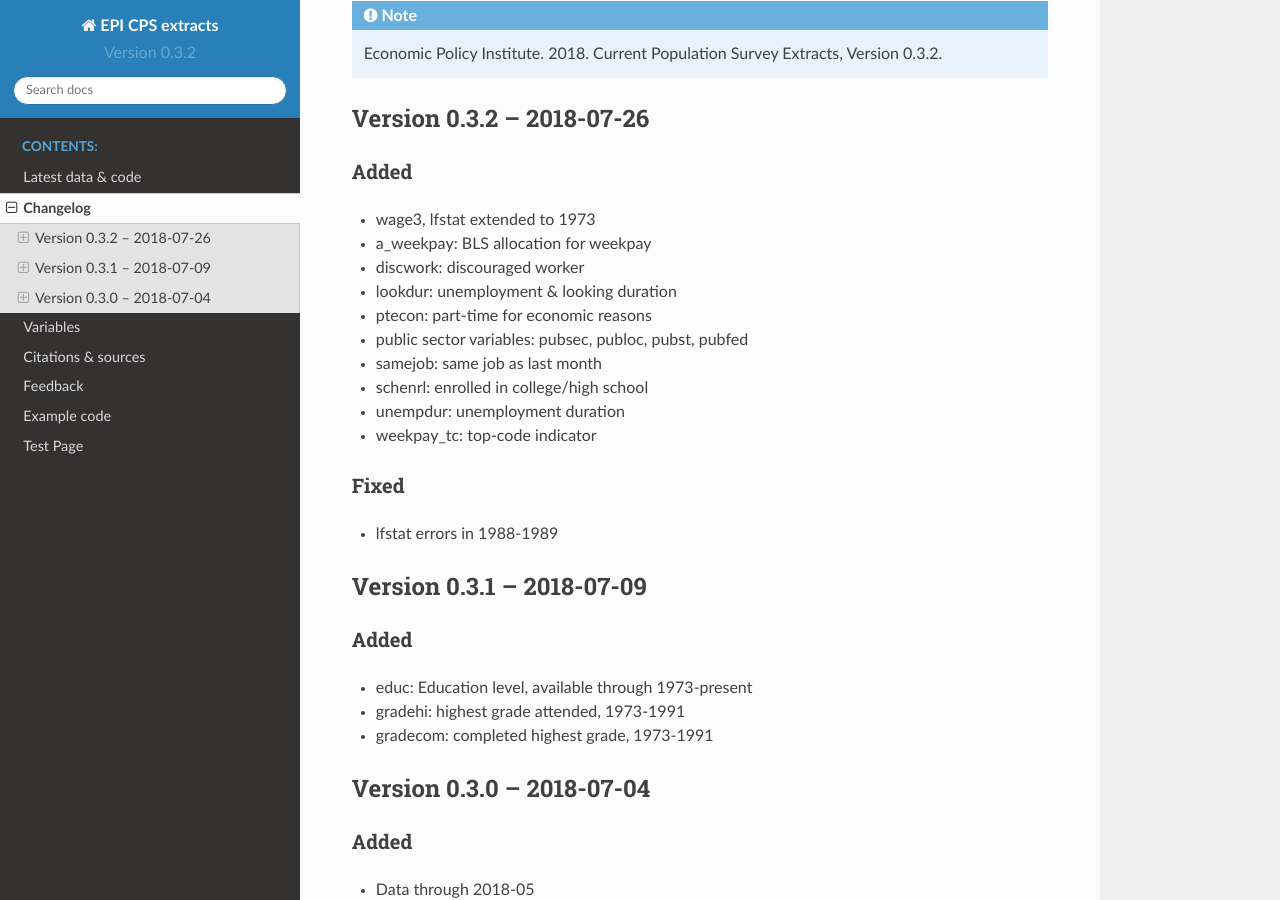
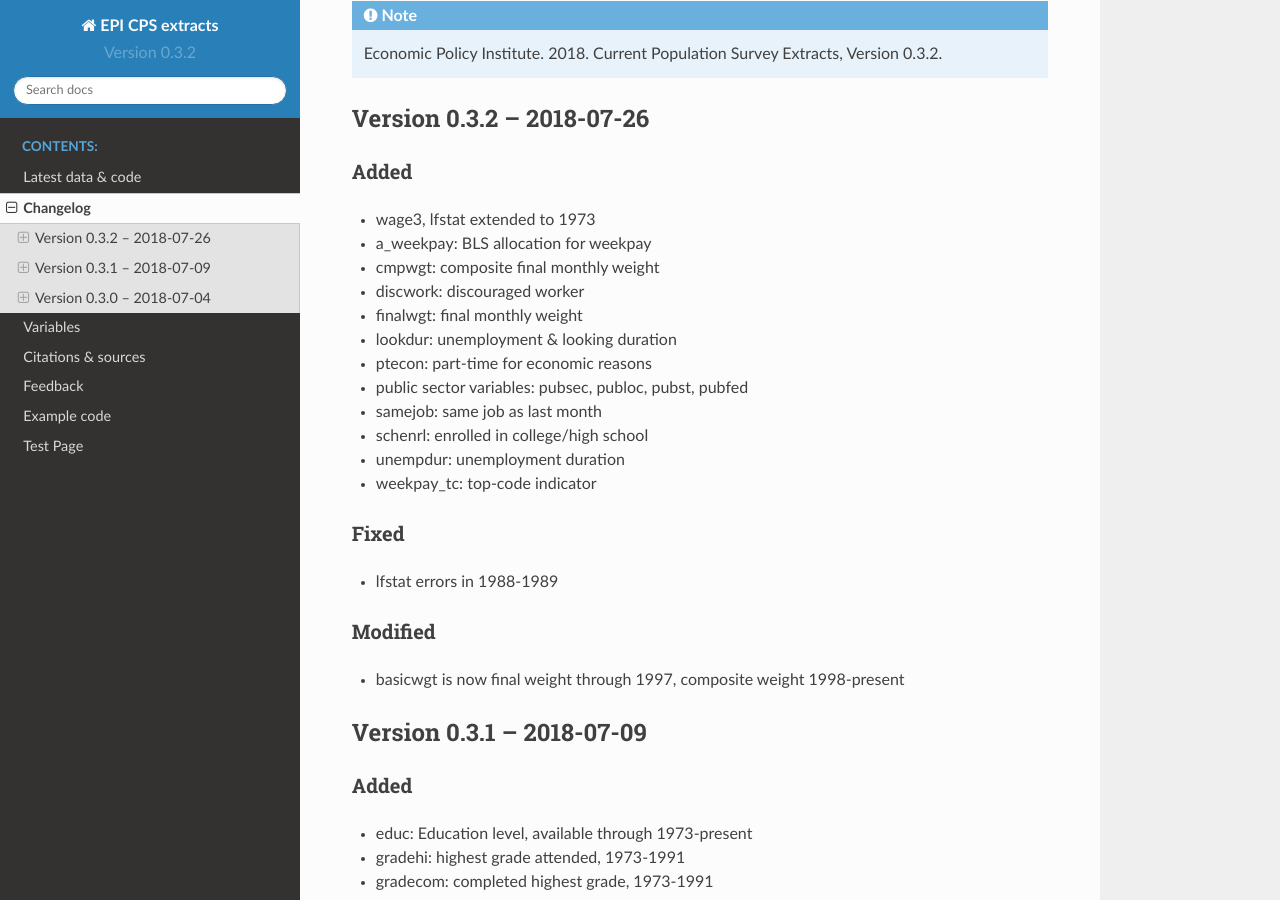
Before and after one commit to Economic/epiextracts, a Sphinx documentation site: the page built from docs/changes.rst, in a window 1280 px wide and 900 px high, scrolled down 207 px. Built offline with Sphinx 7.4.7 and the Read the Docs theme 2.0.0, drawn with Linux system fonts in a browser that asks for light colours.

Commit message:
additions to changeloge

```diff
--- a/docs/changes.rst
+++ b/docs/changes.rst
@@ -16,7 +16,9 @@
 -------------------------------------------------------------------------------
 * wage3, lfstat extended to 1973
 * a_weekpay: BLS allocation for weekpay
+* cmpwgt: composite final monthly weight
 * discwork: discouraged worker
+* finalwgt: final monthly weight
 * lookdur: unemployment & looking duration
 * ptecon: part-time for economic reasons
 * public sector variables: pubsec, publoc, pubst, pubfed
@@ -25,10 +27,13 @@
 * unempdur: unemployment duration
 * weekpay_tc: top-code indicator
 
-
 Fixed
 -------------------------------------------------------------------------------
 * lfstat errors in 1988-1989
+
+Modified
+-------------------------------------------------------------------------------
+* basicwgt is now final weight through 1997, composite weight 1998-present
 
 
 Version 0.3.1 -- 2018-07-09
```
